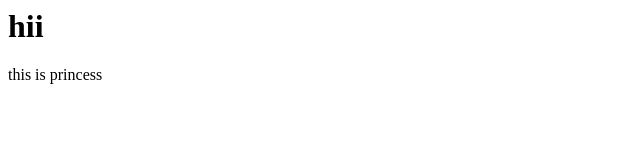
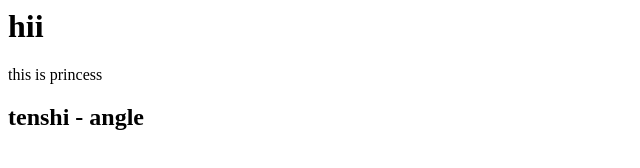
Before and after one commit to sahithipasam/example, a plain HTML site: page index.html in a window 1280 px wide. Shown: the whole page, without its empty margins (0-640 px from the left). Drawn offline with Linux system fonts and the light colour scheme.

Commit message:
SecondCommit

```diff
--- a/index.html
+++ b/index.html
@@ -6,5 +6,8 @@
     <p>
       this is princess
     </p>
+    <h2>
+      tenshi - angle
+    </h2>
   </body>
 </html>
```
